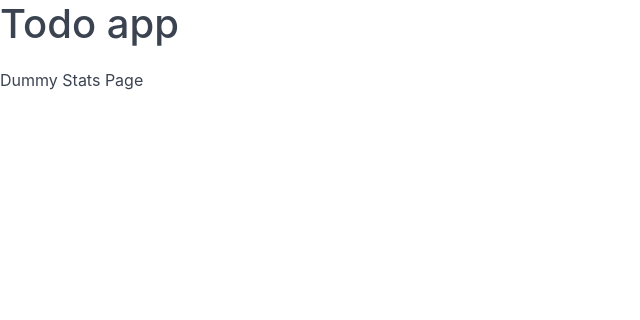
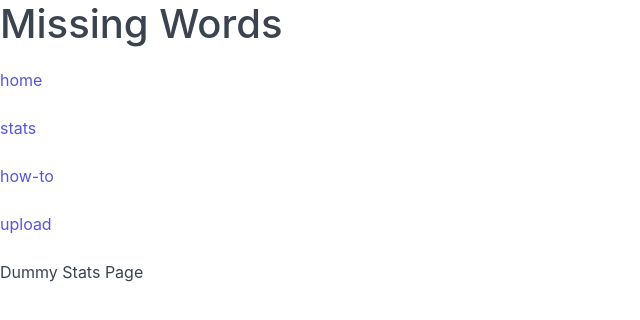
Before and after one commit to steve-nekoliczak/missing_words, a React (Create React App) app in the folder frontend/: page /stats in a window 1280 px wide. Shown: the top 320 px of the page, without its empty margins (0-640 px from the left). Built offline with nearby package versions, Linux system fonts and the light colour scheme.

Commit message:
setup header partial

```diff
--- a/frontend/src/pages/HomePage.js
+++ b/frontend/src/pages/HomePage.js
@@ -1,5 +1,7 @@
 import React, { Component } from "react";
 import axios from "axios";
+
+import Header from "./partials/Header";
 
 class HomePage extends Component {
   constructor(props) {
@@ -55,7 +57,7 @@ class HomePage extends Component {
   render() {
     return (
       <main>
-        <h1>Todo app</h1>
+        <Header />
         <ul>
           {this.renderItems()}
         </ul>
--- a/frontend/src/pages/HowToPage.js
+++ b/frontend/src/pages/HowToPage.js
@@ -1,12 +1,14 @@
 import React, { Component } from "react";
 import axios from "axios";
+
+import Header from "./partials/Header";
 
 class HowToPage extends Component {
 
   render() {
     return (
       <main>
-        <h1>Todo app</h1>
+        <Header />
         <span>
           Dummy HowTo Page
         </span>
--- a/frontend/src/pages/StatsPage.js
+++ b/frontend/src/pages/StatsPage.js
@@ -1,12 +1,14 @@
 import React, { Component } from "react";
 import axios from "axios";
+
+import Header from "./partials/Header";
 
 class StatsPage extends Component {
 
   render() {
     return (
       <main>
-        <h1>Todo app</h1>
+        <Header />
         <span>
           Dummy Stats Page
         </span>
--- a/frontend/src/pages/UploadPage.js
+++ b/frontend/src/pages/UploadPage.js
@@ -1,12 +1,14 @@
 import React, { Component } from "react";
 import axios from "axios";
+
+import Header from "./partials/Header";
 
 class UploadPage extends Component {
 
   render() {
     return (
       <main>
-        <h1>Todo app</h1>
+        <Header />
         <span>
           Dummy Upload Page
         </span>
--- /dev/null
+++ b/frontend/src/pages/partials/Header.js
@@ -0,0 +1,30 @@
+import React, { Component } from "react";
+import { Link } from "react-router-dom";
+
+class Header extends Component {
+
+  render() {
+    return (
+      <header>
+        <h1>Missing Words</h1>
+        <div>
+          <p>
+            <Link to="/">home</Link>
+          </p>
+          <p>
+            <Link to="/stats">stats</Link>
+          </p>
+          <p>
+            <Link to="/how-to">how-to</Link>
+          </p>
+          <p>
+            <Link to="/upload">upload</Link>
+          </p>
+        </div>
+      </header>
+    );
+  }
+
+}
+
+export default Header;
```
